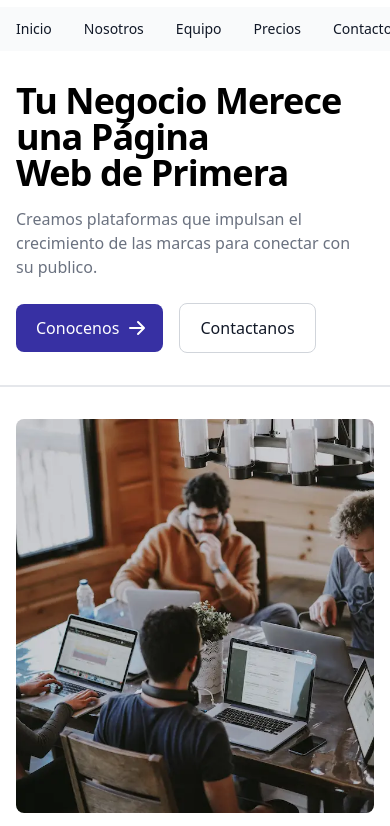
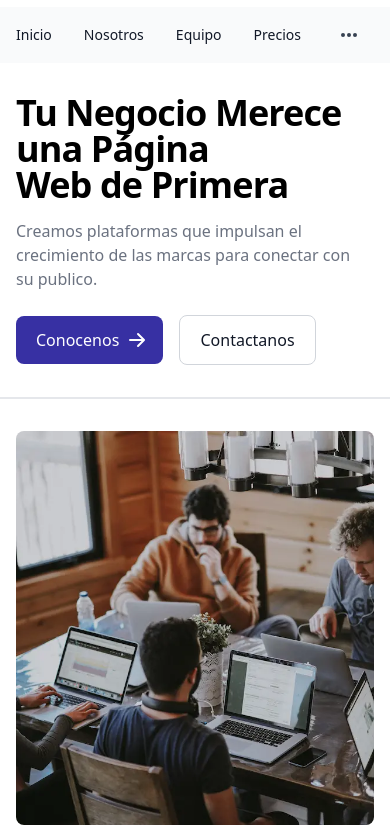
Before and after one commit to ConvergenciaWeb/marketing-web, an Astro site: page / in a window 390 px wide. Shown: the part 41-867 px from the top of the page. Built offline with nearby package versions, Linux system fonts and the light colour scheme; Astro itself is replaced by a stand-in of ours.

```diff
--- a/src/components/header.astro
+++ b/src/components/header.astro
@@ -22,9 +22,9 @@
         </div>
     </nav>
     <nav class="bg-gray-50 dark:bg-gray-700">
-        <div class="py-3 px-4 mx-auto max-w-screen-xl md:px-6">
+        <div class="py-3 pl-4 mx-auto max-w-screen-xl md:px-6">
             <div class="flex items-center">
-                <ul class="flex flex-row mt-0 mr-6 space-x-8 text-sm font-medium">
+                <ul class="flex flex-row mt-0 space-x-8 text-sm font-medium">
                     <li>
                         <a href="/#home" class="text-gray-900 dark:text-white hover:underline" aria-current="page">Inicio</a>
                     </li>
@@ -41,17 +41,15 @@
                         <a href="/#pricing" class="text-gray-900 dark:text-white hover:underline">Precios</a>
                     </li>
                     <li >
-                        <a href="/#contact" class="text-gray-900 dark:text-white hover:underline">Contacto</a>
+                        <a href="/#contact" class="text-gray-900 dark:text-white hover:underline hidden md:inline">Contacto</a>
                     </li>
                 </ul>
-                <!-- <button id="dropdownDefault" data-dropdown-toggle="dropdown" data-dropdown-placement="bottom" class="text-gray-500 md:hidden dark:hover:bg-gray-600 dark:text-gray-400 hover:bg-gray-100 focus:outline-none focus:ring-4 focus:ring-gray-200 dark:focus:ring-gray-700 rounded-full text-sm p-1.5">
+                <button id="dropdownDefault" data-dropdown-toggle="dropdown" data-dropdown-placement="bottom" class="text-gray-500 md:hidden dark:hover:bg-gray-600 dark:text-gray-400 hover:bg-gray-100 focus:outline-none focus:ring-4 focus:ring-gray-200 dark:focus:ring-gray-700 rounded-full text-sm p-1.5">
                     <svg class="w-5 h-5 text-gray-700 dark:text-gray-400" fill="currentColor" viewBox="0 0 20 20" xmlns="http://www.w3.org/2000/svg"><path d="M6 10a2 2 0 11-4 0 2 2 0 014 0zM12 10a2 2 0 11-4 0 2 2 0 014 0zM16 12a2 2 0 100-4 2 2 0 000 4z"></path></svg>
-                </button> -->
+                </button>
                 <div id="dropdown" class="hidden z-10 w-44 bg-white rounded divide-y divide-gray-100 shadow dark:bg-gray-700">
                     <ul class="py-1 text-sm text-gray-700 dark:text-gray-200" aria-labelledby="dropdownDefault">
-                        <li>
-                            <a href="/#team" class="block py-2 px-4 hover:bg-gray-100 dark:hover:bg-gray-600 dark:hover:text-white">Equipo</a>
-                        </li>
+
                         <li>
                             <a href="/#contact" class="block py-2 px-4 hover:bg-gray-100 dark:hover:bg-gray-600 dark:hover:text-white">Contacto</a>
                         </li>
```
